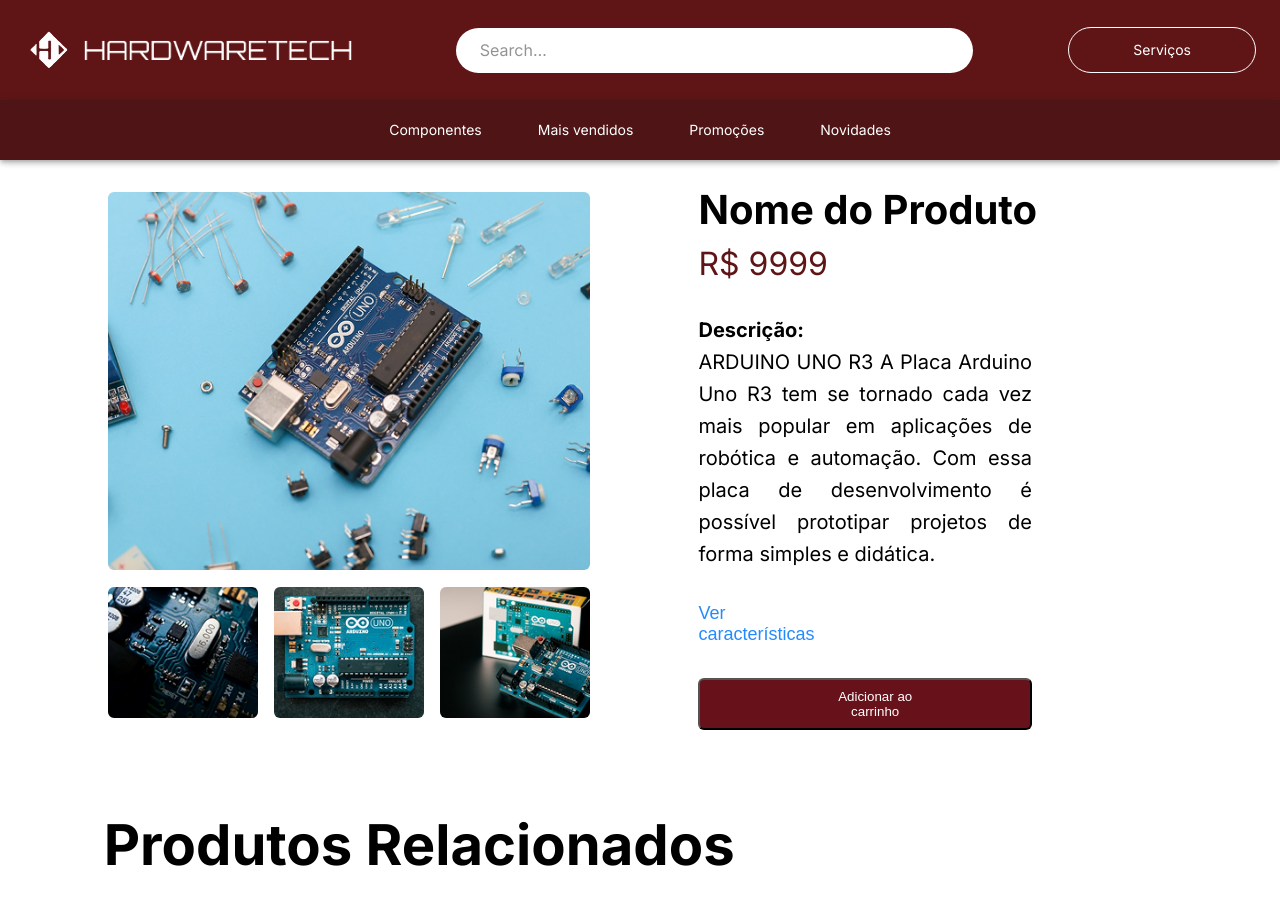
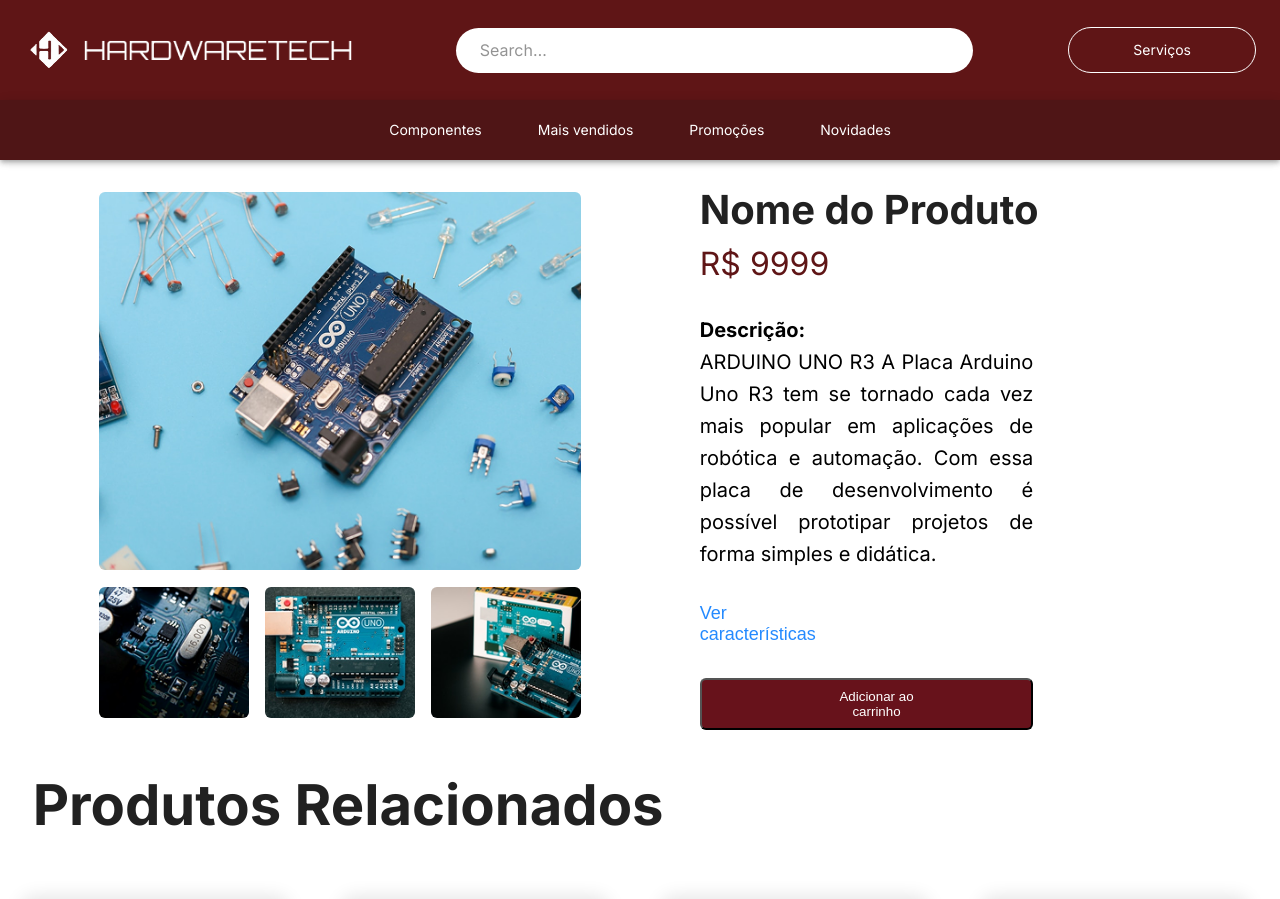
Before and after one commit to Azenith-Solutions/frontend-website-catalog-app, a React (Vite) app: page /component/details in a window 1280 px wide. Shown: the top 899 px of the page. Built offline with nearby package versions, Linux system fonts and the light colour scheme; grey boxes are pictures that could not be loaded; some icons are missing.

Commit message:
Merge branch 'Feature/Componente-Carrossel' of https://github.com/Azenith-Solutions/frontend-website-template into component-details--page

```diff
--- a/src/components/ProductDetail/ProductDetail.css
+++ b/src/components/ProductDetail/ProductDetail.css
@@ -1,16 +1,25 @@
 div {
     /* overflow-x: hidden; */
-    color: #000;
+    /* color: #000; */
     font-family: Inter;
 }
 
 .container {
     display: flex;
+    align-self: center;
+    justify-self: center;
+    /* justify-content: center; */
+    /* align-items: center; */
+    flex-direction: column;
+    max-width: 1600px;
+
+    .hero-container {
+        display: flex;
         flex-direction: row;
         align-items: center;
         justify-content: center;
 
-    width: 100vw;
+        max-width: 1600px;
         margin-top: 22.5185vh;
 
         text-align: justify;
@@ -149,8 +158,7 @@
     .more-details-list {
         display: flex;
         flex-direction: column;
-    margin: 6.166495375128469vh 8.1vw;
-
+        margin: 6.166495375128469vh 4.1vw;
 
         h3 {
             font-size: 3rem;
@@ -170,8 +178,9 @@
     }
 
     .related-products {
-    margin: 10.166495375128469vh 8.1vw;
+        margin: 5.166495375128469vh 4.1vw;
         font-size: 3rem;
         font-weight: 800;
         line-height: normal;
     }
+}
--- a/src/components/ProductDetail/ProductDetail.jsx
+++ b/src/components/ProductDetail/ProductDetail.jsx
@@ -1,6 +1,7 @@
 import './ProductDetail.css';
 import { useState } from "react";
 import ShoppingCartIcon from '@mui/icons-material/ShoppingCart';
+import CarouselCard from "../CardCarousel/CarouselCard";
 
 const ProductDetail = ({ productName, price, description, detailsList }) => {
     const [openMoreDetailsList, setOpenMoreDetailsList] = useState(false);
@@ -12,8 +13,8 @@
     }
 
     return (
-        <>
-            <div className="container">
+        <div className='container'>
+            <div className="hero-container">
                 <aside className="images-container">
                     <div className='main-image'></div>
 
@@ -60,7 +61,7 @@
             <div className="related-products">
                 <h3>Produtos Relacionados</h3>
             </div>
-        </>
+        </div>
     )
 }
 
--- a/src/pages/ProductPage/ProductPage.jsx
+++ b/src/pages/ProductPage/ProductPage.jsx
@@ -1,5 +1,7 @@
 import NavBarCatalog from '../../components/navBar/NavBarCatalog';
 import ProductDetail from '../../components/ProductDetail/ProductDetail';
+import CardComponent from '../../components/Cards/CardComponent';
+import CarouselCard from '../../components/CardCarousel/CarouselCard';
 
 const ProductPage = () => {
     document.title = 'Component Page';
@@ -12,6 +14,7 @@
             <NavBarCatalog menuItems={navItems} redirectButtonName={"Serviços"} />
             <ProductDetail productName={"Nome do Produto"} price={"9999"} description={description} detailsList={["Placa de excelente qualidade.", "Micro-controlador Tmega328", "14 pinos de entrada/saída digital (dos quais 6 podem ser usados como saídas PWM)", "6 entradas analógicas", "Cristal oscilador de 16Mhz", "Uma conexão USB",
                 "Uma entrada de alimentação (7 a 12V)", "Botão de reset", "Não Acompanha Cabo USB"]} />
+            <CarouselCard CardComponent={CardComponent} filter={"componentes"} uriEndPoint={"http://localhost:3000/produtos"} />
         </>
     );
 }
```
Lines whose indentation alone changed are shown as unchanged.
